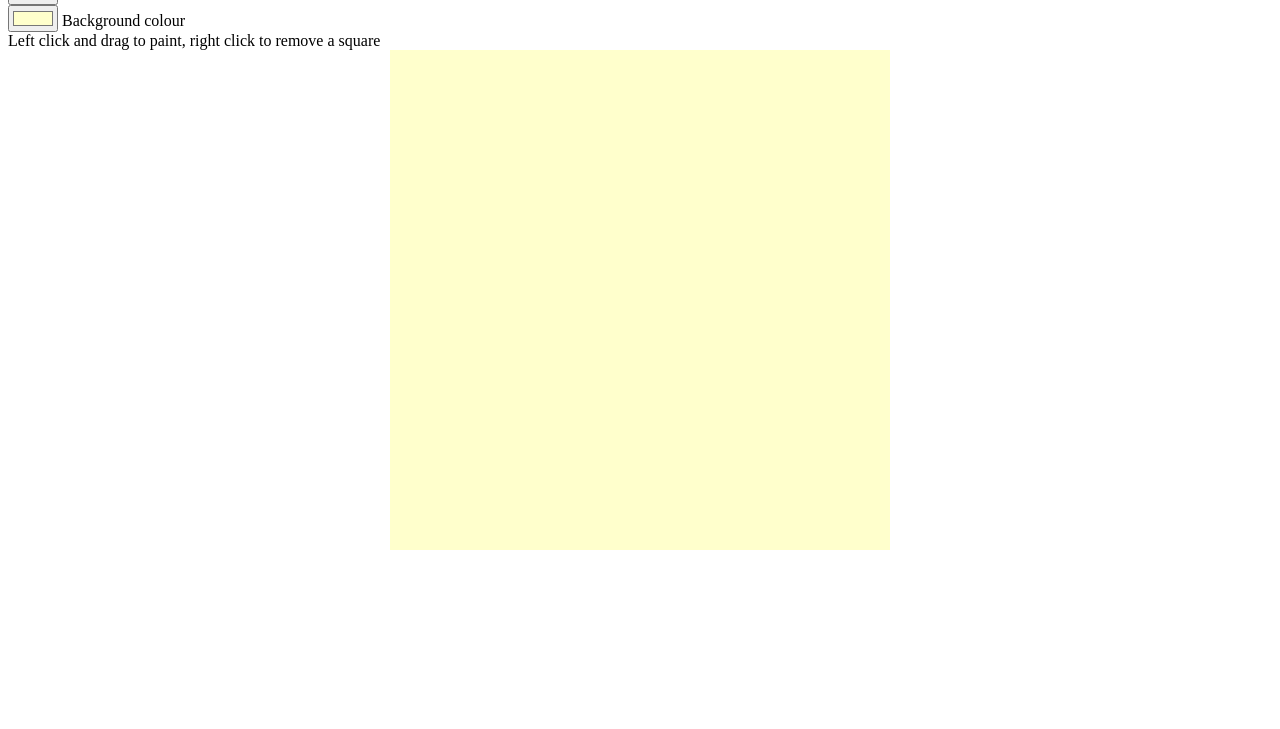
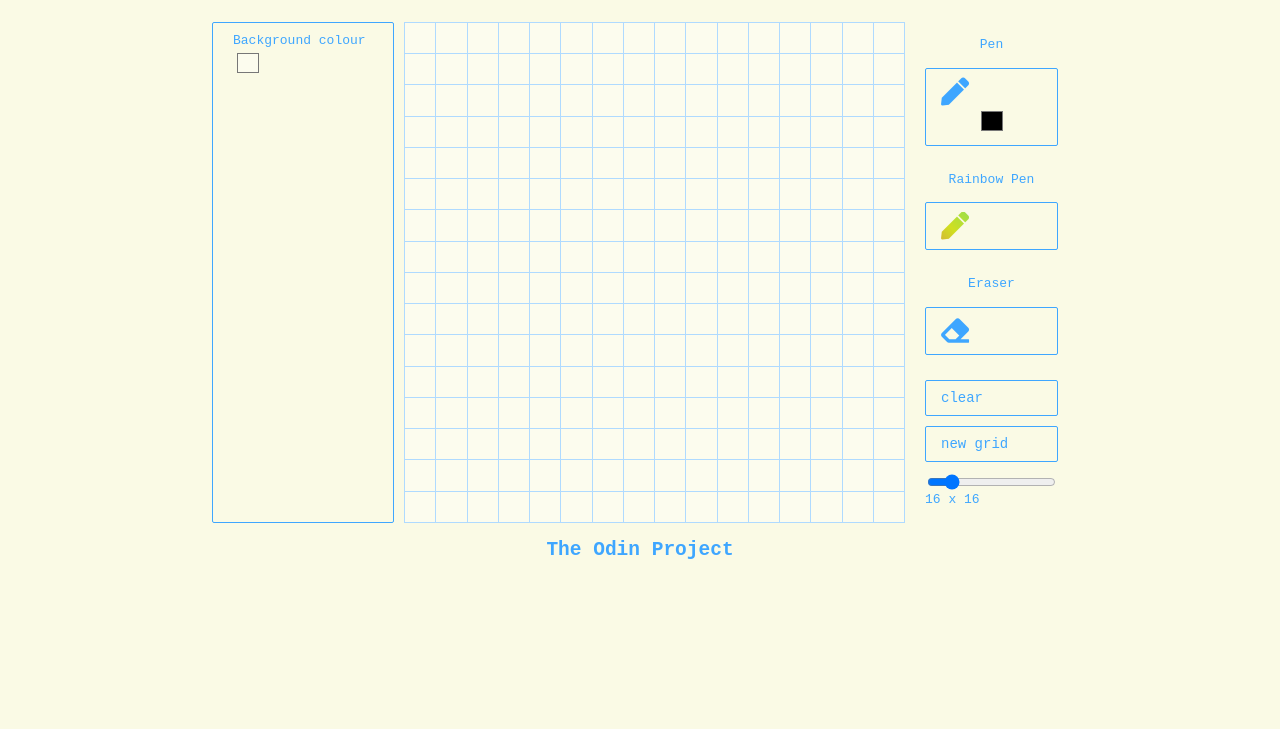
Before and after one commit to jochuu/etch-a-sketch, a plain HTML site: page index.html in a window 1280 px wide. Shown: the part 71-800 px from the top of the page. Drawn offline with Linux system fonts and the light colour scheme.

Commit message:
Update CSS and layout

```diff
--- a/css/main.css
+++ b/css/main.css
@@ -3,20 +3,89 @@
 }
 
 :root {
-  --grid-bg-color: ffffcc;
+  --grid-bg-color: #fcfcee;
+  background-color: #fafae5;
+  font-family: monospace;
+  color: rgb(62, 166, 255);
 }
 
+button {
+  display: flex;
+  flex-direction: column;
+  color: rgb(62, 166, 255);
+  font-weight: 500;
+  font-family: monospace;
+  background-color: rgba(0, 0, 0, 0);
+  font-size: 14px;
+  outline: none;
+  border: 1px solid rgb(62, 166, 255);
+  border-radius: 2px;
+  padding: 9px 15px;
+  width: 100%;
+  margin-bottom: 10px;
+}
+
+.selected {
+  border: 2px solid rgb(223, 32, 131); /* Green */
+}
+.btn {
+  display: block;
+  color: rgb(62, 166, 255);
+  font-family: monospace;
+  background-color: rgba(0, 0, 0, 0);
+  outline: none;
+  border: 1px solid rgb(62, 166, 255);
+  border-radius: 2px;
+  padding: 10px 0px 0px 20px;
+  max-width: 160px;
+}
+input[type="color"] {
+  margin: 0 auto;
+  padding: 0 auto;
+  background: none;
+  color: inherit;
+  border: none;
+  width: 30px;
+  height: 30px;
+  font: inherit;
+  cursor: pointer;
+  outline: inherit;
+}
+
+.main {
+  display: flex;
+  justify-content: center;
+}
 .header {
   display: flex;
   justify-content: center;
   padding-bottom: 20px;
 }
+
+.menu {
+  display: flex;
+  flex-direction: column;
+  justify-content: space-evenly;
+  align-items: center;
+  padding: 0 10px 0 10px;
+}
+
+.footer {
+  display: flex;
+  justify-content: center;
+  padding-bottom: 20px;
+}
+
 .container {
   -webkit-user-drag: none;
   user-select: none;
   -moz-user-select: none;
   -webkit-user-select: none;
   -ms-user-select: none;
+  display: flex;
+  flex-direction: column;
+  justify-content: space-evenly;
+  padding: 0 10px 0 10px;
 }
 .grid-container {
   display: grid;
@@ -24,6 +93,13 @@
   margin: 0 auto;
   width: 500px;
   height: 500px;
+  border-bottom: 1px solid rgb(175, 218, 255);
+  border-right: 1px solid rgb(175, 218, 255);
+}
+
+.grid-cell {
+  border-top: 1px solid rgb(175, 218, 255);
+  border-left: 1px solid rgb(175, 218, 255);
 }
 
 .clear-fade-1 {
@@ -50,3 +126,31 @@
   background-color: var(--grid-bg-color) !important;
   transition: background-color 0.7s ease;
 }
+
+.rainbow-text {
+  background-image: repeating-linear-gradient(
+    45deg,
+    rgb(32, 223, 124),
+    rgb(223, 32, 131),
+    rgb(208, 223, 32),
+    rgb(32, 223, 175),
+    rgb(223, 32, 131)
+  );
+  background-size: 800% 800%;
+  background-clip: text;
+  -webkit-background-clip: text;
+  -webkit-text-fill-color: transparent;
+  animation: rainbow 3s ease infinite;
+}
+
+@keyframes rainbow {
+  0% {
+    background-position: 0% 50%;
+  }
+  50% {
+    background-position: 100% 25%;
+  }
+  100% {
+    background-position: 0% 50%;
+  }
+}
--- a/index.html
+++ b/index.html
@@ -2,35 +2,39 @@
     <link>
         <meta charset='UTF-8'>
         <title>Etch-a-sketch</title>
+        <link rel="stylesheet" href="https://cdnjs.cloudflare.com/ajax/libs/font-awesome/5.15.4/css/all.min.css">
         <link rel='stylesheet' href='css/main.css'>
     </head>
-    <body>
         <div class='header'>
-            <button id='clearBtn'>clear</button>
-            <button id='newGridBtn'>new grid</button>
-            <button id='penBtn'>pen mode</button>
-            <button id='rainbowPenBtn'>rainbow mode</button>
-            <!-- <button id='shadePenBtn'>shade mode</button> -->
-            <button id='eraserBtn'>eraser</button>
+            <h1>Etch-a-sketch</h1>
         </div>
-            <div id='gridSize'></div>
+        <div class='main'>
+            <div class='btn'><label for="background">Background colour</label>
+                <input type="color" id="background" name="background"
+                        value="#fcfcee"></div>
+            <div class='container'></div>
+            <div class='menu'>
+                <label for="pen">Pen</label>
+                <button class="" id='penBtn'><i class='fas fa-pen fa-2x'></i><input type="color" id="pen" name="pen"
+                    value="#000000"></button>
+
+                    <label>Rainbow Pen</label>
+                <button class="" id='rainbowPenBtn'><i class='fas fa-pen fa-2x rainbow-text'></i></button>
+                <!-- <button id='shadePenBtn'>shade mode</button> -->
+                <label>Eraser</label>
+                <button  id='eraserBtn'><i class='fas fa-eraser fa-2x'></i></button>
+                <div>
+                    <button id='clearBtn'>clear</button>
+                    <button id='newGridBtn'>new grid</button>
+                    <input type="range" id="gridSize" name="grid"
+                    min="1" max="100" value='16'>
+                    <div id='gridSizeValue'>16 x 16</div>
+                </div>
+
+            </div>
         </div>
-        <div>
-            <input type="color" id="pen" name="pen"
-                   value="#000000">
-            <label for="pen">Pen colour</label>
+        <div class='footer'>
+            <h2>The Odin Project</h2>
         </div>
-
-        <div>
-            <input type="color" id="background" name="background"
-                    value="#ffffcc">
-            <label for="background">Background colour</label>
-        </div>
-
-        <div>Left click and drag to paint, right click to remove a square</div>
-
-        <div class='container'>
-        </div>
-    </body>
     <script src='js/main.js'></script>
 </html>
--- a/js/main.js
+++ b/js/main.js
@@ -47,21 +47,31 @@ function fadeGrid(item) { // Generate number between 1 and 5, add fade class to
 
 
 function generateNewGrid() {
-    let newGridSize = prompt('Insert new grid size');
-    if (newGridSize.match(/^[0-9]+$/) === null) newGridSize = 16;
-    if (newGridSize > 100) newGridSize = 16;
+    let newGridSize = document.querySelector('#gridSize').value;
     document.querySelector('.grid-container').remove();
     generateGrid(newGridSize);
     setupEventListeners();
 }
+
+
 function setupEventListeners() {
     let penType = '';
     document.querySelector('#clearBtn').onclick = () => clearGrid();
     document.querySelector('#newGridBtn').onclick = () => generateNewGrid();
-    document.querySelector('#penBtn').onclick = () => penType = 'default';
-    document.querySelector('#rainbowPenBtn').onclick = () => penType = 'rainbow';
+    document.querySelector('#gridSize').oninput = (e) => document.querySelector('#gridSizeValue').textContent = `${document.querySelector('#gridSize').value} x ${document.querySelector('#gridSize').value}`;
+    document.querySelector('#penBtn').onclick = () => {
+        penType = 'default'
+        applySelectedClass(penType);
+    };
+    document.querySelector('#rainbowPenBtn').onclick = () => {
+        penType = 'rainbow';
+        applySelectedClass(penType);
+    }
     // document.querySelector('#shadePenBtn').onclick = () => penType = 'shade';
-    document.querySelector('#eraserBtn').onclick = () => penType = 'eraser';
+    document.querySelector('#eraserBtn').onclick = () => {
+        penType = 'eraser';
+        applySelectedClass(penType);
+    }
     document.querySelector('#background').oninput = (e) => {
         document.querySelectorAll('.grid-cell').forEach(cell => {
             if(!cell.classList.contains('painted-cell')) {
@@ -73,6 +83,28 @@ function setupEventListeners() {
         cell.onmouseover = (e) => draw(e, penType);
         cell.oncontextmenu = (e) => draw(e, 'eraser');
     });
+}
+
+function applySelectedClass(penType) {
+    console.log(penType);
+    switch(penType) {
+        case 'rainbow':
+        document.querySelector('#rainbowPenBtn').classList.add('selected');
+        document.querySelector('#penBtn').classList.remove('selected');
+        document.querySelector('#eraserBtn').classList.remove('selected');
+        return true;
+        console.log('here');
+        case 'eraser':
+        document.querySelector('#eraserBtn').classList.add('selected');
+        document.querySelector('#rainbowPenBtn').classList.remove('selected');
+        document.querySelector('#penBtn').classList.remove('selected');
+        return true;
+        default:
+        document.querySelector('#penBtn').classList.add('selected');
+        document.querySelector('#rainbowPenBtn').classList.remove('selected');
+        document.querySelector('#eraserBtn').classList.remove('selected');
+        return true;
+    }
 }
 
 function draw(event, penType) {
```
